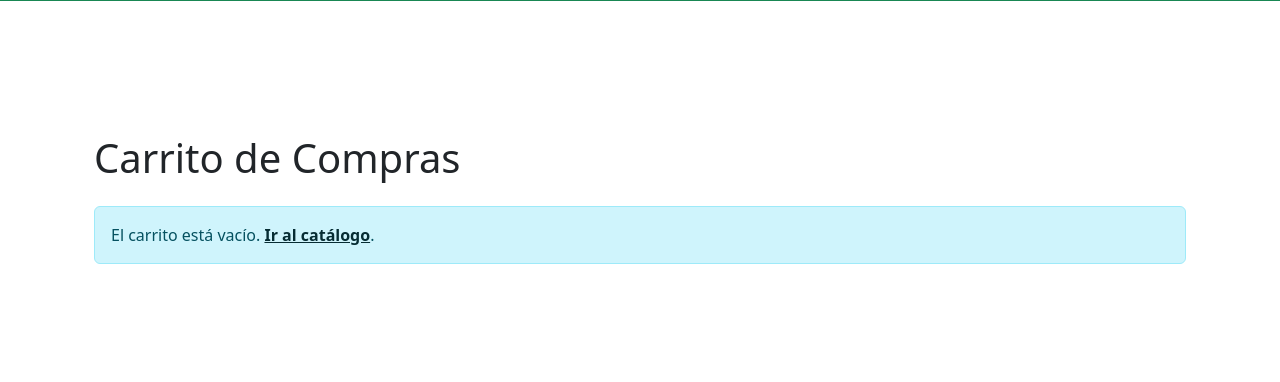
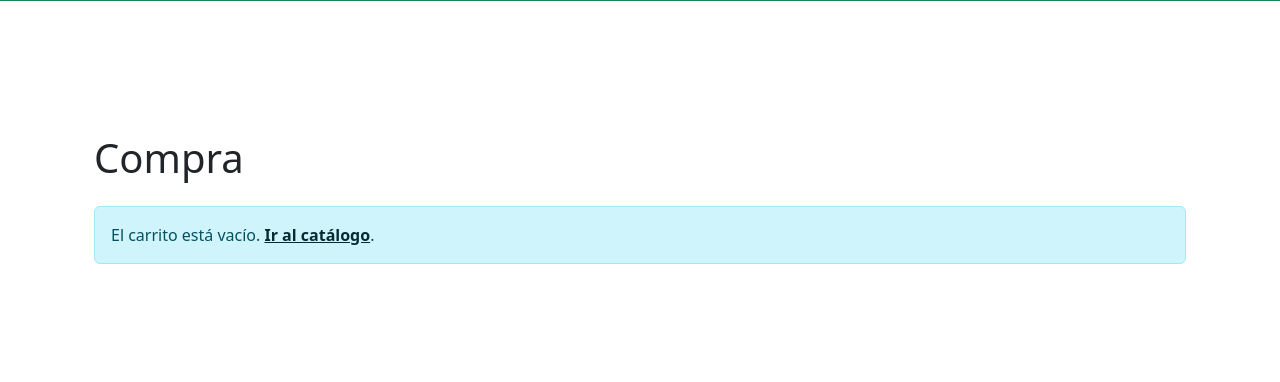
Before and after one commit to pgpi-2-06-l4/volt-go, a Django app: page /productos/catalogo/carrito/ in a window 1280 px wide. Shown: the part 58-440 px from the top of the page. Run offline with Django 4.2, Linux system fonts and the light colour scheme; data that the repository does not hold is empty; parts of the project's set-up code (start-up, migrations or seed data) failed here and were passed over; some libraries are stand-ins or nearby versions.

Commit message:
fix(cesta): arreglos en la vista del carro

```diff
--- a/voltgo/producto/templates/carrito.html
+++ b/voltgo/producto/templates/carrito.html
@@ -2,7 +2,7 @@
 {% block content %}
 
 <div class="container mt-5">
-    <h1 class="mb-4">Carrito de Compras</h1>
+    <h1 class="mb-4">Compra</h1>
 
     {% if carrito %}
         <table class="table table-bordered">
```
